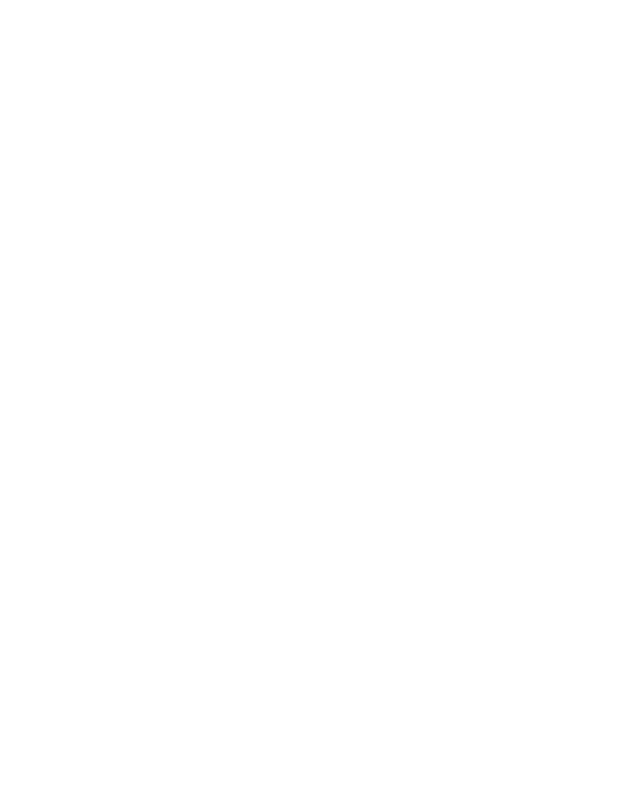
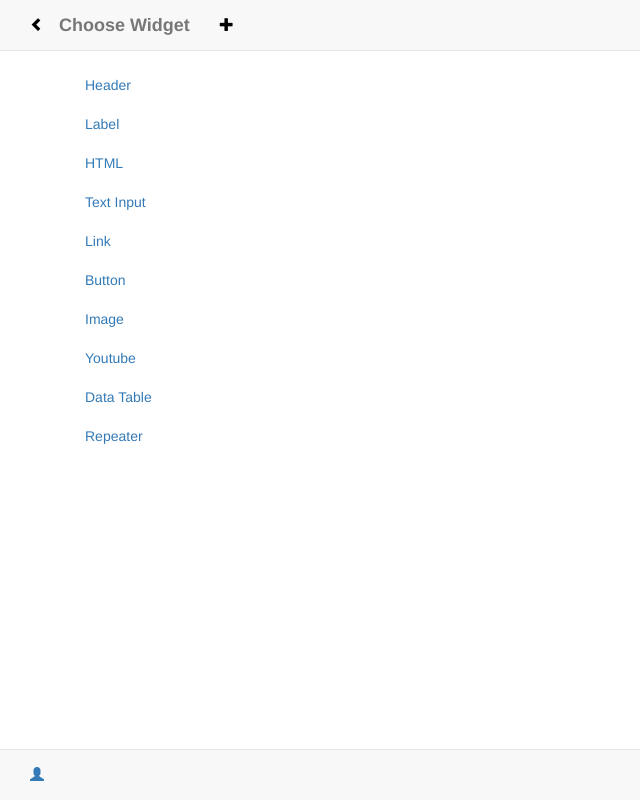
Before and after one commit to RMathews/webdev, a website: page public/assignment/widget/widget-choose.html in a window 1280 px wide. Shown: the whole page, without its empty margins (0-640 px from the left). Drawn offline with nearby package versions, Linux system fonts and the light colour scheme.

Commit message:
added components to widgets-youtube

```diff
--- a/public/assignment/widget/widget-choose.html
+++ b/public/assignment/widget/widget-choose.html
@@ -2,9 +2,79 @@
 <html lang="en">
 <head>
     <meta charset="UTF-8">
-    <title>Title</title>
+    <meta name="viewport" content="width=device-width, initial-scale=1">
+    <title>page list</title>
+    <link href="https://maxcdn.bootstrapcdn.com/bootstrap/3.3.6/css/bootstrap.min.css" rel="stylesheet"/>
+    <link href="../css/style.css" rel="stylesheet"/>
 </head>
 <body>
+<nav class="navbar navbar-default navbar-fixed-top">
+    <div class="container-fluid">
+        <div class="navbar-header">
+            <p class="navbar-text pull-left">
+                <a href="widget-list.html" class="navbar-link">
+          <span class="glyphicon glyphicon-chevron-left">
+          </span>
+                </a>
+            </p>
+            <a class="navbar-brand" href="#">
+                <b>Choose Widget</b>
+            </a>
+            <p class="navbar-text pull-right">
+                <a href="page-new.html" class="navbar-link">
+                      <span class="glyphicon glyphicon-plus">
+                      </span>
+                </a>
+            </p>
+        </div>
+    </div>
+</nav>
+<div class="container">
+    <ul class="list-group">
+        <li class="list-group-item">
+            <a href="widget-heading.html">Header</a>
+        </li>
+        <li class="list-group-item">
+            <a href="../widget/widget-list.html">Label</a>
+        </li>
+        <li class="list-group-item">
+            <a href="../widget/widget-list.html">HTML</a>
+        </li>
+        <li class="list-group-item">
+            <a href="../widget/widget-list.html">Text Input</a>
+        </li>
+        <li class="list-group-item">
+        <a href="../widget/widget-list.html">Link</a>
+        </li>
+        <li class="list-group-item">
+            <a href="../widget/widget-list.html">Button</a>
+        </li>
+        <li class="list-group-item">
+            <a href="widget-image.html">Image</a>
+        </li>
+        <li class="list-group-item">
+            <a href="widget-youtube.html">Youtube</a>
+        </li>
+        <li class="list-group-item">
+            <a href="../widget/widget-list.html">Data Table</a>
+        </li>
+        <li class="list-group-item">
+            <a href="../widget/widget-list.html">Repeater</a>
+        </li>
+    </ul>
 
+</div>
+
+<nav class="navbar navbar-default navbar-fixed-bottom">
+    <div class="container-fluid">
+        <div class="navbar-header">
+            <div class="navbar-text pull-right">
+                <a href="../user/profile.html" class="navbar-link">
+                    <span class="glyphicon glyphicon-user"></span>
+                </a>
+            </div>
+        </div>
+    </div>
+</nav>
 </body>
 </html>
```
Also changed, not shown: public/assignment/widget/widget-list.html (+12 -21 lines).
